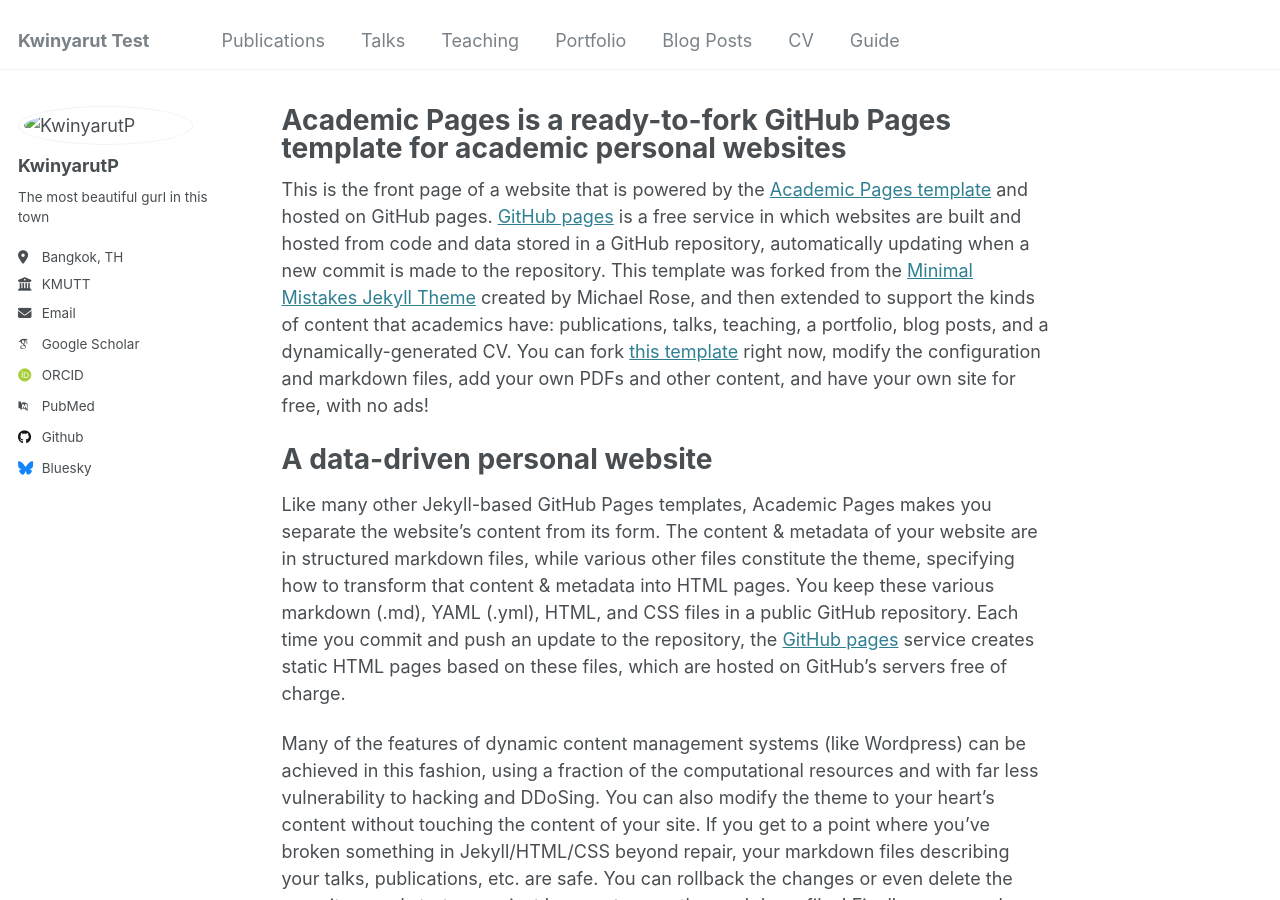
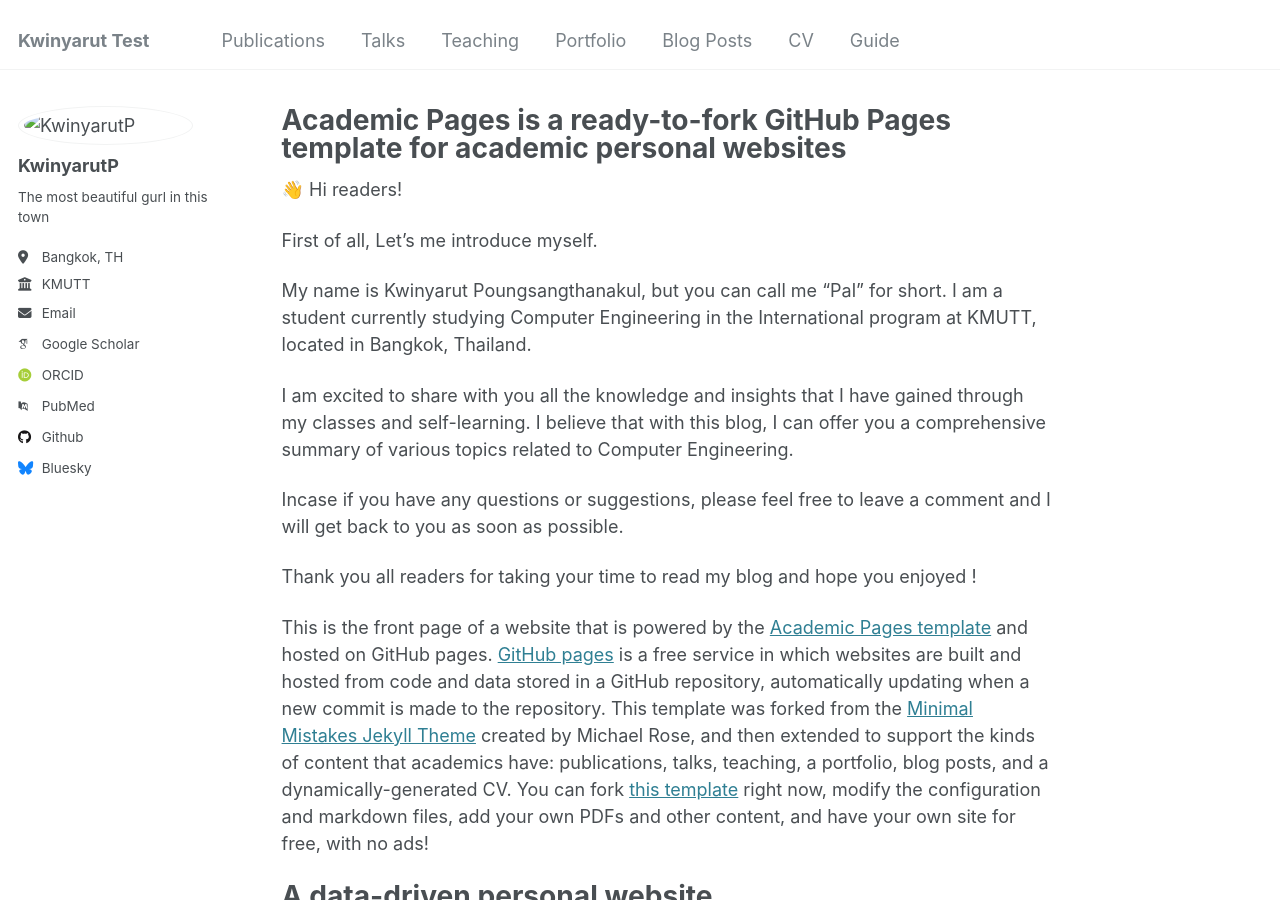
Before and after one commit to KwinyarutP/KwinyarutP.github.io, a Jekyll site: the page built from _pages/about.md, in a window 1280 px wide and 900 px high. Built offline with Jekyll 4.4.1, drawn with Linux system fonts in a browser that asks for light colours; some web fonts are replaced.

Commit message:
add: readme

```diff
--- a/_pages/about.md
+++ b/_pages/about.md
@@ -6,6 +6,17 @@ redirect_from:
   - /about/
   - /about.html
 ---
+👋 Hi readers!
+
+First of all, Let's me introduce myself.
+
+My name is Kwinyarut Poungsangthanakul, but you can call me "Pal" for short. I am a student currently studying Computer Engineering in the International program at KMUTT, located in Bangkok, Thailand.
+
+I am excited to share with you all the knowledge and insights that I have gained through my classes and self-learning. I believe that with this blog, I can offer you a comprehensive summary of various topics related to Computer Engineering.
+
+Incase if you have any questions or suggestions, please feel free to leave a comment and I will get back to you as soon as possible.
+
+Thank you all readers for taking your time to read my blog and hope you enjoyed !
 
 This is the front page of a website that is powered by the [Academic Pages template](https://github.com/academicpages/academicpages.github.io) and hosted on GitHub pages. [GitHub pages](https://pages.github.com) is a free service in which websites are built and hosted from code and data stored in a GitHub repository, automatically updating when a new commit is made to the repository. This template was forked from the [Minimal Mistakes Jekyll Theme](https://mmistakes.github.io/minimal-mistakes/) created by Michael Rose, and then extended to support the kinds of content that academics have: publications, talks, teaching, a portfolio, blog posts, and a dynamically-generated CV. You can fork [this template](https://github.com/academicpages/academicpages.github.io) right now, modify the configuration and markdown files, add your own PDFs and other content, and have your own site for free, with no ads!
 
```
